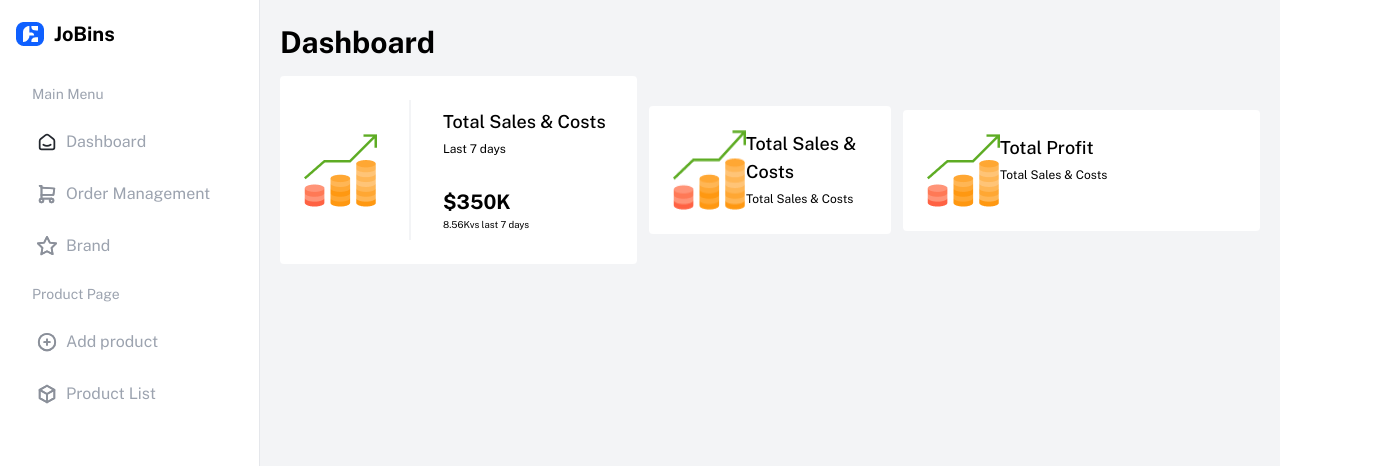
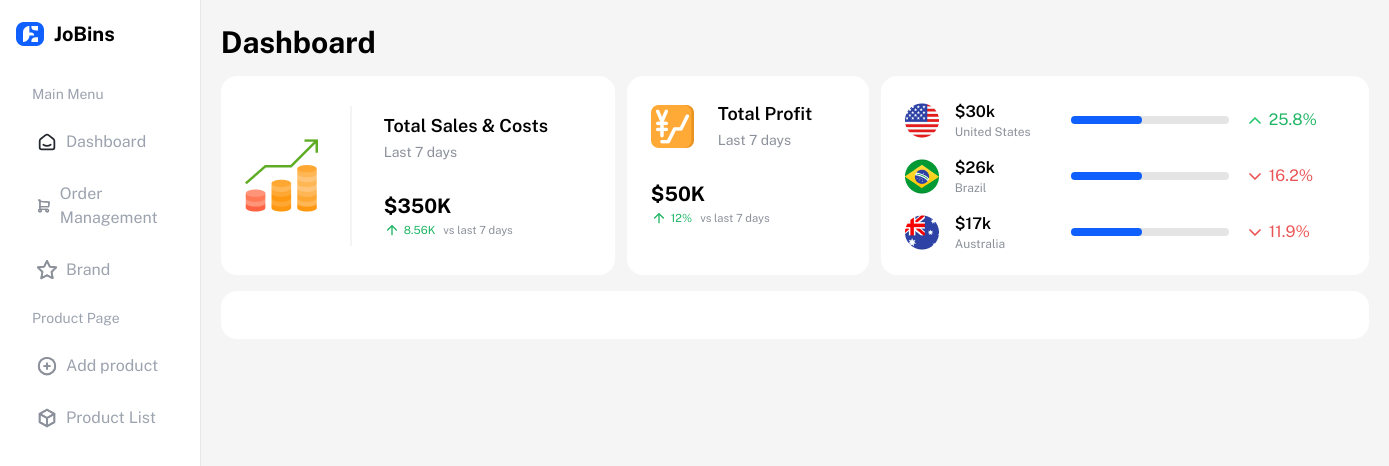
Before and after one commit to GwaraDon/jobins-frontend-challenge, a Next.js app: page /main-menu/dashboard in a window 1280 px wide. Shown: the top 466 px of the page, 1389 px wide, since content can reach past the window. Built offline with nearby package versions, Linux system fonts and the light colour scheme.

Commit message:
Update UI of dashboard page

```diff
--- a/app/globals.css
+++ b/app/globals.css
@@ -8,20 +8,24 @@
   --background-end-rgb: 255, 255, 255;
 }
 
-/* @media (prefers-color-scheme: dark) {
-  :root {
-    --foreground-rgb: 255, 255, 255;
-    --background-start-rgb: 0, 0, 0;
-    --background-end-rgb: 0, 0, 0;
-  }
-} */
+.dark:root {
+  --foreground-rgb: 255, 255, 255;
+  --background-start-rgb: 0, 0, 0;
+  --background-end-rgb: 0, 0, 0;
+}
 
 body {
   color: rgb(var(--foreground-rgb));
   background-color: rgb(var(--background-end-rgb));
 }
 @layer components {
-  .border-card {
-    @apply bg-white rounded;
+  .card {
+    @apply flex w-full p-6 rounded-2xl;
   }
 }
+.grid-column {
+  grid-template-columns: 394px 242px 1fr;
+}
+.grid-custom {
+  grid-template-columns: 34px 100px minmax(158px, 1fr) 100px;
+}
--- a/app/layout.tsx
+++ b/app/layout.tsx
@@ -1,8 +1,7 @@
 import "./globals.css";
-import { Inter, Public_Sans } from "next/font/google";
+import { Public_Sans } from "next/font/google";
 import Sidebar from "./components/Sidebar";
 
-const inter = Inter({ subsets: ["latin"] });
 const public_sans = Public_Sans({ subsets: ["latin"] });
 
 export const metadata = {
--- a/app/main-menu/dashboard/page.tsx
+++ b/app/main-menu/dashboard/page.tsx
@@ -2,49 +2,204 @@ import Image from "next/image";
 import React from "react";
 import Header from "../../components/Header";
 import Sales from "../../../public/images/business-and-finance 1.png";
+import Profit from "../../../public/images/yen 1.png";
+import Brazil from "public//images/BR.png";
+import Aus from "public//images/AS.png";
+import US from "public//images/US.png";
 export default function Dashboard() {
   const title = "dashboard";
   return (
-    <div className="dashboard py-2 px-5 bg-gray-100 grow ">
+    <div className="dashboard py-2 px-5 bg-neutral-100  grow ">
       <Header title={title}></Header>
-      <div className="dashbord flex items-center w-full gap-3">
-        <div className="flex items-center total-sales w-full max-w-[398px]  border-card bg-white rounded p-6">
+      <section className="dashbord ">
+        <div className="grid grid-column items-center  w-full gap-3 mb-4">
+          {/* <!-- total sales box  max-w-[398px]--> */}
+          <div className=" total-sales h-[199px]  card  items-center  bg-white ">
             <div className="grow-0">
               <Image src={Sales} width={73} height={73} alt="sales " />
             </div>
             <div className="divider mx-8 bg-gray-100 w-[2px] h-[140px]"></div>
             <div>
               <div className="card-title">
-              <p className="text-lg font-medium">Total Sales & Costs</p>
-              <small className="text-muted text-xs">Last 7 days</small>
+                <p className="text-lg font-semibold">Total Sales & Costs</p>
+                <small className="text-muted text-sm">Last 7 days</small>
               </div>
               <div className="card-body pt-7">
                 <div className="price font-bold text-xl">$350K</div>
-              <div className="text-xs">
-                <small className="text-success">8.56K</small>
+                <div className="text-sm flex items-center">
+                  <small className="text-success mr-2 flex items-center">
+                    <svg
+                      width="16"
+                      height="16"
+                      viewBox="0 0 16 16"
+                      fill="none"
+                      xmlns="http://www.w3.org/2000/svg"
+                      className="inline"
+                    >
+                      <path
+                        d="M7.99998 2.95004C8.08887 2.95004 8.17221 2.96382 8.24998 2.99137C8.32776 3.01893 8.39998 3.06626 8.46665 3.13337L12.8667 7.53337C13 7.66671 13.0667 7.82493 13.0667 8.00804C13.0667 8.19115 13 8.3496 12.8667 8.48337C12.7333 8.61671 12.5778 8.68337 12.4 8.68337C12.2222 8.68337 12.0667 8.61671 11.9333 8.48337L8.66665 5.21671L8.66665 12.6834C8.66665 12.8723 8.60265 13.0278 8.47465 13.15C8.34665 13.2723 8.18843 13.3334 7.99998 13.3334C7.81109 13.3334 7.65265 13.2694 7.52465 13.1414C7.39665 13.0134 7.33287 12.8552 7.33332 12.6667L7.33332 5.21671L4.06665 8.48337C3.93332 8.61671 3.77776 8.68337 3.59998 8.68337C3.42221 8.68337 3.26665 8.61671 3.13332 8.48337C2.99998 8.35004 2.93332 8.1916 2.93332 8.00804C2.93332 7.82448 2.99998 7.66626 3.13332 7.53337L7.53332 3.13337C7.59998 3.06671 7.67221 3.01937 7.74998 2.99137C7.82776 2.96337 7.9111 2.9496 7.99998 2.95004Z"
+                        fill="#1EB564"
+                      />
+                    </svg>
+                    <span className="inline ml-1"> 8.56K</span>{" "}
+                  </small>
                   <small className="text-muted ">vs last 7 days</small>
                 </div>
               </div>
             </div>
           </div>
+          {/* total profit max-w-[242px] */}
+          <div className="total-profit  h-[199px]  card  flex-col  bg-white ">
+            <div className="flex items-center">
+              <Image src={Profit} width={43} height={43} alt="sales " />
 
-        <div className="flex total-sales w-full max-w-[242px]  border-card bg-white rounded p-6">
-          <Image src={Sales} width={73} height={73} alt="sales " />
-          <hr />
-          <div className="card-title">
-            <p className="text-lg font-medium">Total Sales & Costs</p>
-            <small className="text-muted text-xs">Total Sales & Costs</small>
+              <div className="card-title ml-6">
+                <p className="text-lg font-semibold">Total Profit</p>
+                <small className="text-muted text-sm">Last 7 days</small>
               </div>
             </div>
+            <div className="card-body pt-7">
+              <div className="price font-bold text-xl">$50K</div>
+              <div className="text-sm flex items-center">
+                <small className="text-success mr-2 flex items-center">
+                  <svg
+                    width="16"
+                    height="16"
+                    viewBox="0 0 16 16"
+                    fill="none"
+                    xmlns="http://www.w3.org/2000/svg"
+                    className="inline"
+                  >
+                    <path
+                      d="M7.99998 2.95004C8.08887 2.95004 8.17221 2.96382 8.24998 2.99137C8.32776 3.01893 8.39998 3.06626 8.46665 3.13337L12.8667 7.53337C13 7.66671 13.0667 7.82493 13.0667 8.00804C13.0667 8.19115 13 8.3496 12.8667 8.48337C12.7333 8.61671 12.5778 8.68337 12.4 8.68337C12.2222 8.68337 12.0667 8.61671 11.9333 8.48337L8.66665 5.21671L8.66665 12.6834C8.66665 12.8723 8.60265 13.0278 8.47465 13.15C8.34665 13.2723 8.18843 13.3334 7.99998 13.3334C7.81109 13.3334 7.65265 13.2694 7.52465 13.1414C7.39665 13.0134 7.33287 12.8552 7.33332 12.6667L7.33332 5.21671L4.06665 8.48337C3.93332 8.61671 3.77776 8.68337 3.59998 8.68337C3.42221 8.68337 3.26665 8.61671 3.13332 8.48337C2.99998 8.35004 2.93332 8.1916 2.93332 8.00804C2.93332 7.82448 2.99998 7.66626 3.13332 7.53337L7.53332 3.13337C7.59998 3.06671 7.67221 3.01937 7.74998 2.99137C7.82776 2.96337 7.9111 2.9496 7.99998 2.95004Z"
+                      fill="#1EB564"
+                    />
+                  </svg>
+                  <span className="inline ml-1"> 12%</span>
+                </small>
+                <small className="text-muted ">vs last 7 days</small>
+              </div>
+            </div>
+          </div>
+          {/* Top country max-w-[452px]*/}
+          <div className="top-country   h-[199px] card bg-white flex-col">
+            <div className="grid grid-custom items-center flex-nowrap gap-4 mb-4">
+              <Image src={US} width={34} height={73} alt="sales " />
+              <div className="collection">
+                <div className="text-base font-semibold">$30k</div>
 
-        <div className="flex total-sales w-full max-w-[452px] border-card bg-white rounded p-6">
-          <Image src={Sales} width={73} height={73} alt="sales " />
-          <div className="card-title">
-            <p className="text-lg font-medium">Total Profit</p>
-            <small className="text-muted text-xs">Total Sales & Costs</small>
+                <div className="text-muted text-xs">United States</div>
+              </div>
+              <div className="progress-bar w-full ">
+                <div className="h-2 w-full rounded-lg bg-neutral-200 dark:bg-neutral-600">
+                  <div
+                    className="h-2 bg-primary rounded-lg"
+                    style={{ width: "45%", backgroundColor: "#0F60FF" }}
+                  ></div>
+                </div>
+              </div>
+              <div className="progress-percent">
+                <div className="text-success flex items-center">
+                  <svg
+                    width="20"
+                    height="21"
+                    viewBox="0 0 20 21"
+                    fill="none"
+                    xmlns="http://www.w3.org/2000/svg"
+                    className="inline"
+                  >
+                    <path
+                      d="M5 13L10 8L15 13"
+                      stroke="#28C76F"
+                      stroke-width="1.75"
+                      stroke-linecap="round"
+                      stroke-linejoin="round"
+                    />
+                  </svg>
+                  <span className="ml-1">25.8%</span>
+                </div>
+              </div>
+            </div>
+            <div className="grid grid-custom items-center flex-nowrap gap-4 mb-4">
+              <Image src={Brazil} width={34} height={34} alt="sales " />
+              <div className="collection">
+                <div className="text-base font-semibold">$26k</div>
+
+                <div className="text-muted text-xs">Brazil</div>
+              </div>
+              <div className="progress-bar w-full ">
+                <div className="h-2 w-full rounded-lg bg-neutral-200 dark:bg-neutral-600">
+                  <div
+                    className="h-2 bg-primary rounded-lg"
+                    style={{ width: "45%", backgroundColor: "#0F60FF" }}
+                  ></div>
+                </div>
+              </div>
+              <div className="progress-percent">
+                <div className="text-danger flex items-center">
+                  <svg
+                    width="20"
+                    height="21"
+                    viewBox="0 0 20 21"
+                    fill="none"
+                    xmlns="http://www.w3.org/2000/svg"
+                    className="inline"
+                  >
+                    <path
+                      d="M5 8L10 13L15 8"
+                      stroke="#EA5455"
+                      stroke-width="1.75"
+                      stroke-linecap="round"
+                      stroke-linejoin="round"
+                    />
+                  </svg>
+
+                  <span className="ml-1">16.2%</span>
+                </div>
+              </div>
+            </div>
+            <div className="grid grid-custom items-center flex-nowrap gap-4">
+              <Image src={Aus} width={34} height={34} alt="sales " />
+              <div className="collection">
+                <div className="text-base font-semibold">$17k</div>
+
+                <div className="text-muted text-xs">Australia</div>
+              </div>
+              <div className="progress-bar w-full ">
+                <div className="h-2 w-full rounded-lg bg-neutral-200 dark:bg-neutral-600">
+                  <div
+                    className="h-2 bg-primary rounded-lg"
+                    style={{ width: "45%", backgroundColor: "#0F60FF" }}
+                  ></div>
+                </div>
+              </div>
+              <div className="progress-percent">
+                <div className="text-danger flex items-center">
+                  <svg
+                    width="20"
+                    height="21"
+                    viewBox="0 0 20 21"
+                    fill="none"
+                    xmlns="http://www.w3.org/2000/svg"
+                    className="inline"
+                  >
+                    <path
+                      d="M5 8L10 13L15 8"
+                      stroke="#EA5455"
+                      stroke-width="1.75"
+                      stroke-linecap="round"
+                      stroke-linejoin="round"
+                    />
+                  </svg>
+
+                  <span className="ml-1">11.9%</span>
                 </div>
               </div>
             </div>
           </div>
+        </div>
+        <div className="card w-full bg-white"></div>
+      </section>
+    </div>
   );
 }
--- a/tailwind.config.js
+++ b/tailwind.config.js
@@ -1,18 +1,19 @@
 /** @type {import('tailwindcss').Config} */
 module.exports = {
-  content: [
-    './pages/**/*.{js,ts,jsx,tsx,mdx}',
-    './components/**/*.{js,ts,jsx,tsx,mdx}',
-    './app/**/*.{js,ts,jsx,tsx,mdx}',
-  ],
+  darkMode: "class",
+  content: ["./app/**/*.{js,ts,jsx,tsx}"],
   theme: {
     extend: {
-      backgroundImage: {
-        'gradient-radial': 'radial-gradient(var(--tw-gradient-stops))',
-        'gradient-conic':
-          'conic-gradient(from 180deg at 50% 50%, var(--tw-gradient-stops))',
+      colors: {
+        transparent: "transparent",
+        current: "currentColor",
+        white: "#ffffff",
+        primary: "#0F60FF",
+        success: " #1EB564",
+        danger: "#EA5455",
+        muted: "#8B909A",
       },
     },
   },
   plugins: [],
-}
+};
```
Also changed, not shown: public/images/US.png (renamed from public/images/US-Copy.png). Lines whose indentation alone changed are shown as unchanged.
